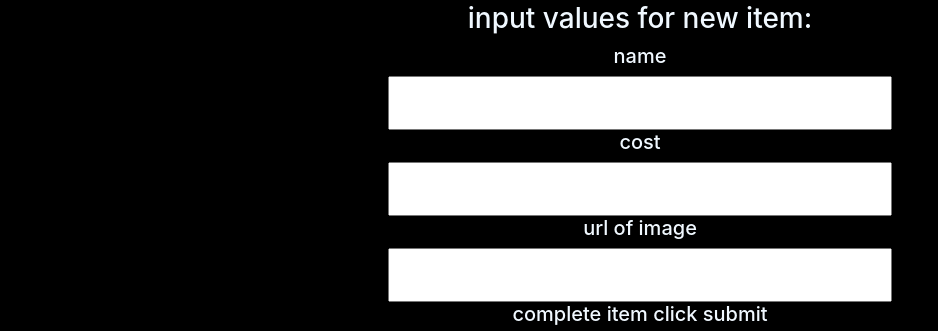
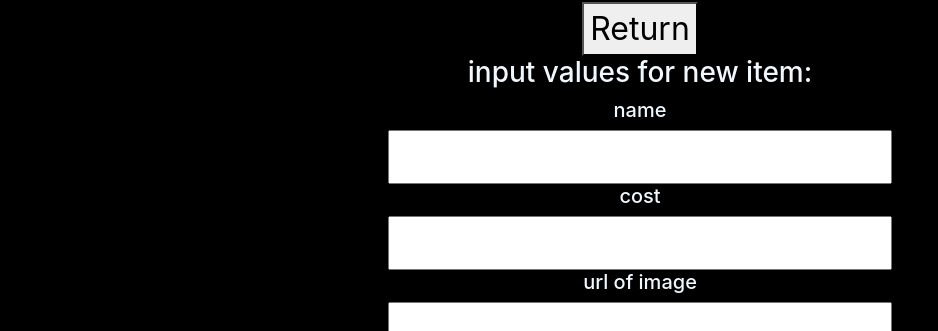
Before and after one commit to EDorrington98/websiteAssessment, a plain HTML site: page client/items.html in a window 1280 px wide. Shown: the part 121-452 px from the top of the page, without its empty margins (0-938 px from the left). Drawn offline with nearby package versions, Linux system fonts and the light colour scheme; no server answers.

Commit message:
added links

```diff
--- a/client/items.html
+++ b/client/items.html
@@ -15,7 +15,7 @@
 
 
     <form onsubmit = "postData(event)">
-
+        <button onclick="window.location.href = 'index.html'"> Return</button>
         <h3>input values for new item:</h3>
         <h5>name</h5>
         <input type="text" name="name" id="inputs">
```
